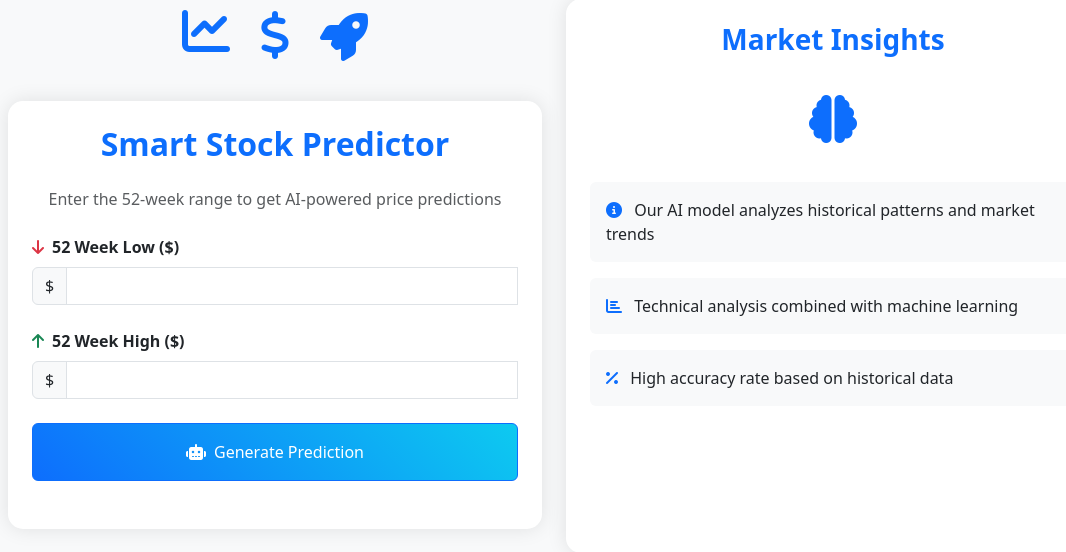
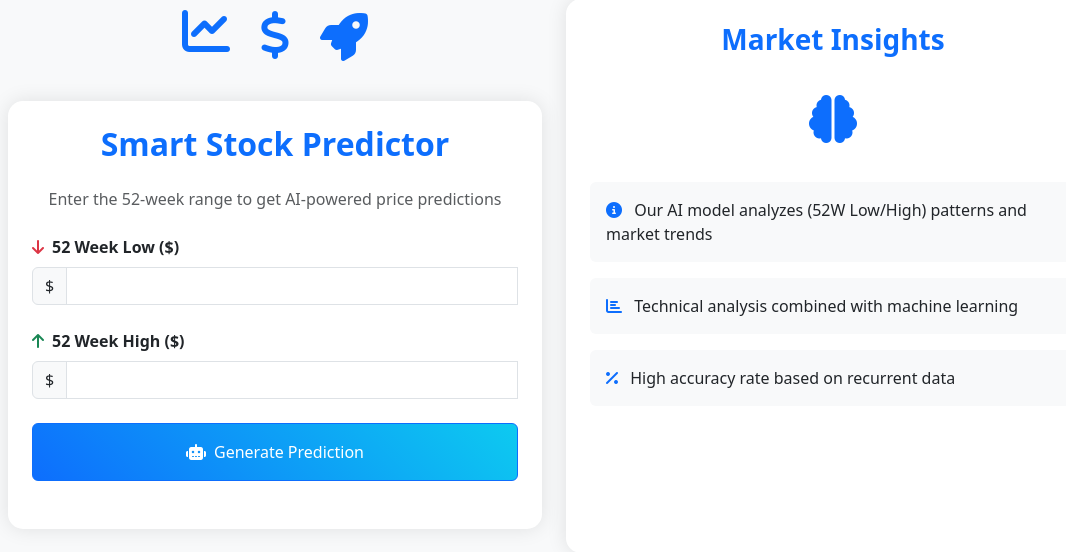
Before and after one commit to nitishkumar2701/StockPrediction_WebApp, a Flask app: page / in a window 1280 px wide. Shown: the part 124-676 px from the top of the page, without its empty margins (86-1152 px from the left). Run offline with Flask 3, Linux system fonts and the light colour scheme; some libraries are stand-ins or nearby versions.

Commit message:
Update index.html

```diff
--- a/templates/index.html
+++ b/templates/index.html
@@ -94,7 +94,7 @@
                         <div class="d-flex flex-column gap-3">
                             <div class="p-3 bg-light rounded">
                                 <i class="fas fa-info-circle text-primary me-2"></i>
-                                <span>Our AI model analyzes historical patterns and market trends</span>
+                                <span>Our AI model analyzes (52W Low/High) patterns and market trends</span>
                             </div>
                             <div class="p-3 bg-light rounded">
                                 <i class="fas fa-chart-bar text-primary me-2"></i>
@@ -102,7 +102,7 @@
                             </div>
                             <div class="p-3 bg-light rounded">
                                 <i class="fas fa-percentage text-primary me-2"></i>
-                                <span>High accuracy rate based on historical data</span>
+                                <span>High accuracy rate based on recurrent data</span>
                             </div>
                         </div>
                     </div>
```
